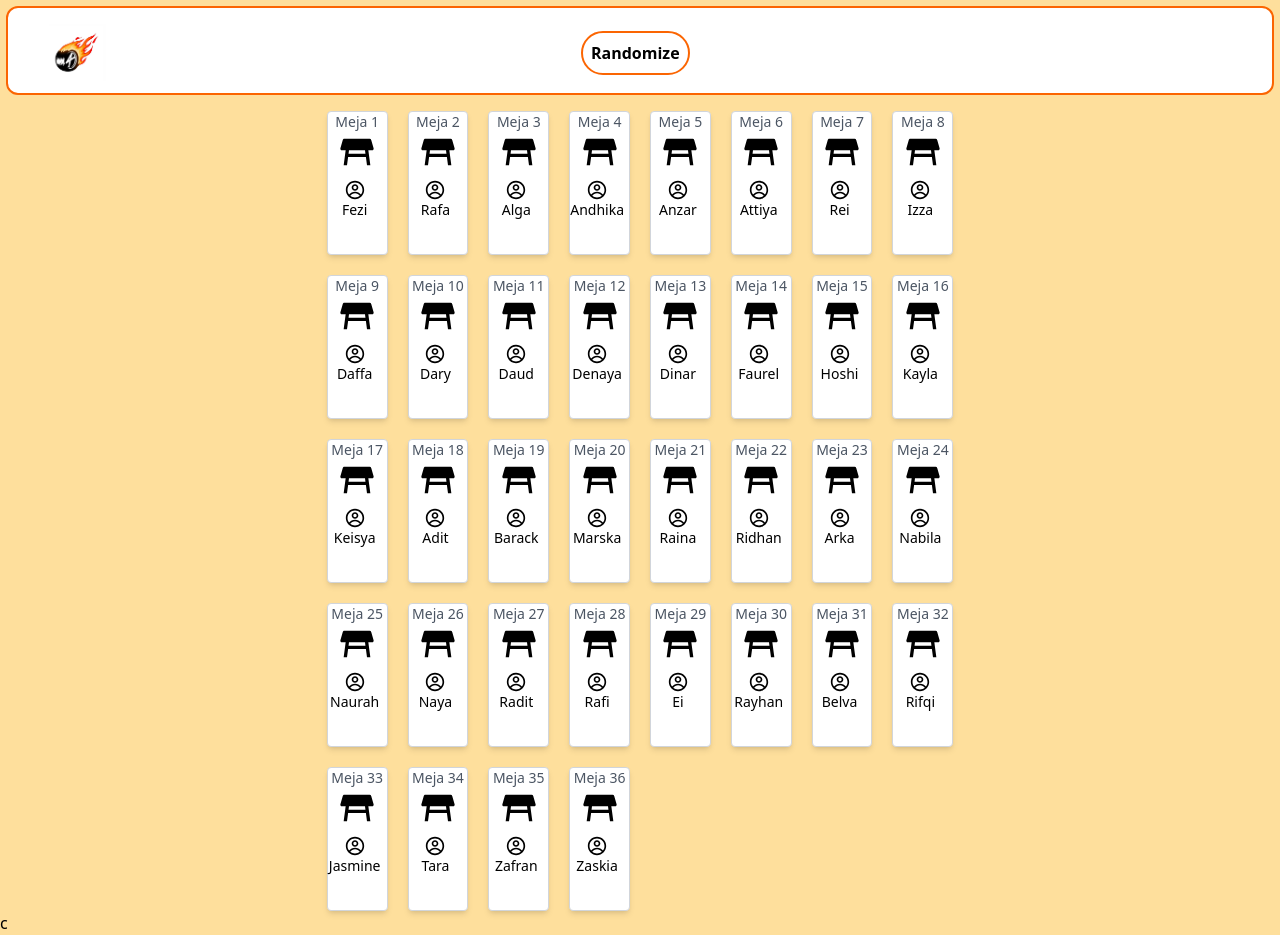
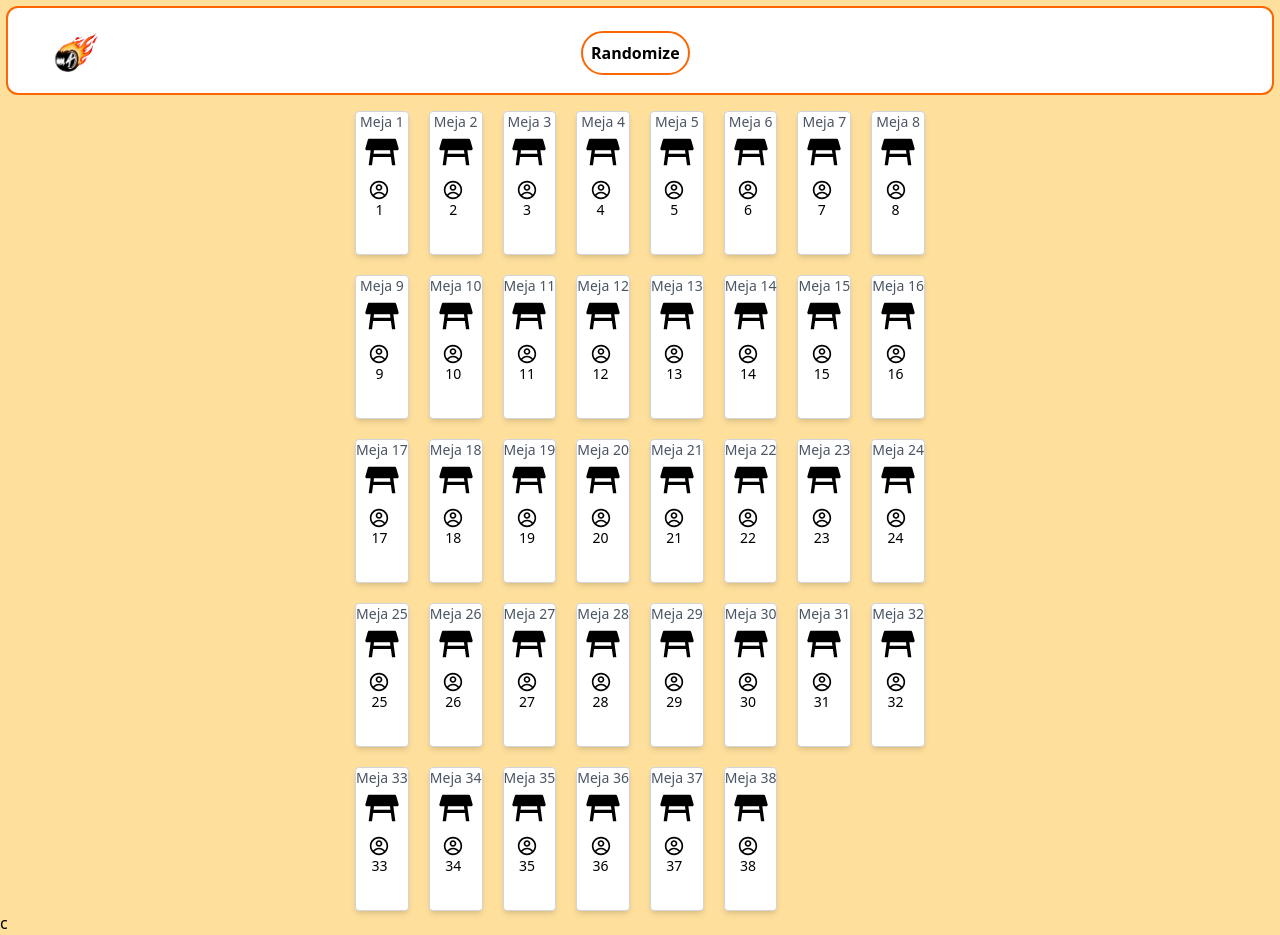
Before and after one commit to 12Ferdian12/Roller, a Next.js app: page / in a window 1280 px wide. Built offline with nearby package versions, Linux system fonts and the light colour scheme.

Commit message:
fixing: naming, missing seat

```diff
--- a/src/Data/index.js
+++ b/src/Data/index.js
@@ -35,4 +35,6 @@ export const NameList = [
   { absen: 34, title: "Tara" },
   { absen: 35, title: "Zafran" },
   { absen: 36, title: "Zaskia" },
+  { absen: 37, title: "#" },
+  { absen: 38, title: "#" },
 ];
--- a/src/layout/Information/index.tsx
+++ b/src/layout/Information/index.tsx
@@ -52,7 +52,7 @@ function MainPage() {
                       <div className="flex flex-col items-center py-2">
                         <CgProfile size={20} />
                         <div className="text-sm text-center">
-                          {siswa[index]?.title || "Name 1"}
+                          {siswa[index]?.absen || "Name 1"}
                         </div>
                       </div>
                       <div className="h-full w-[1px] "></div>
```
